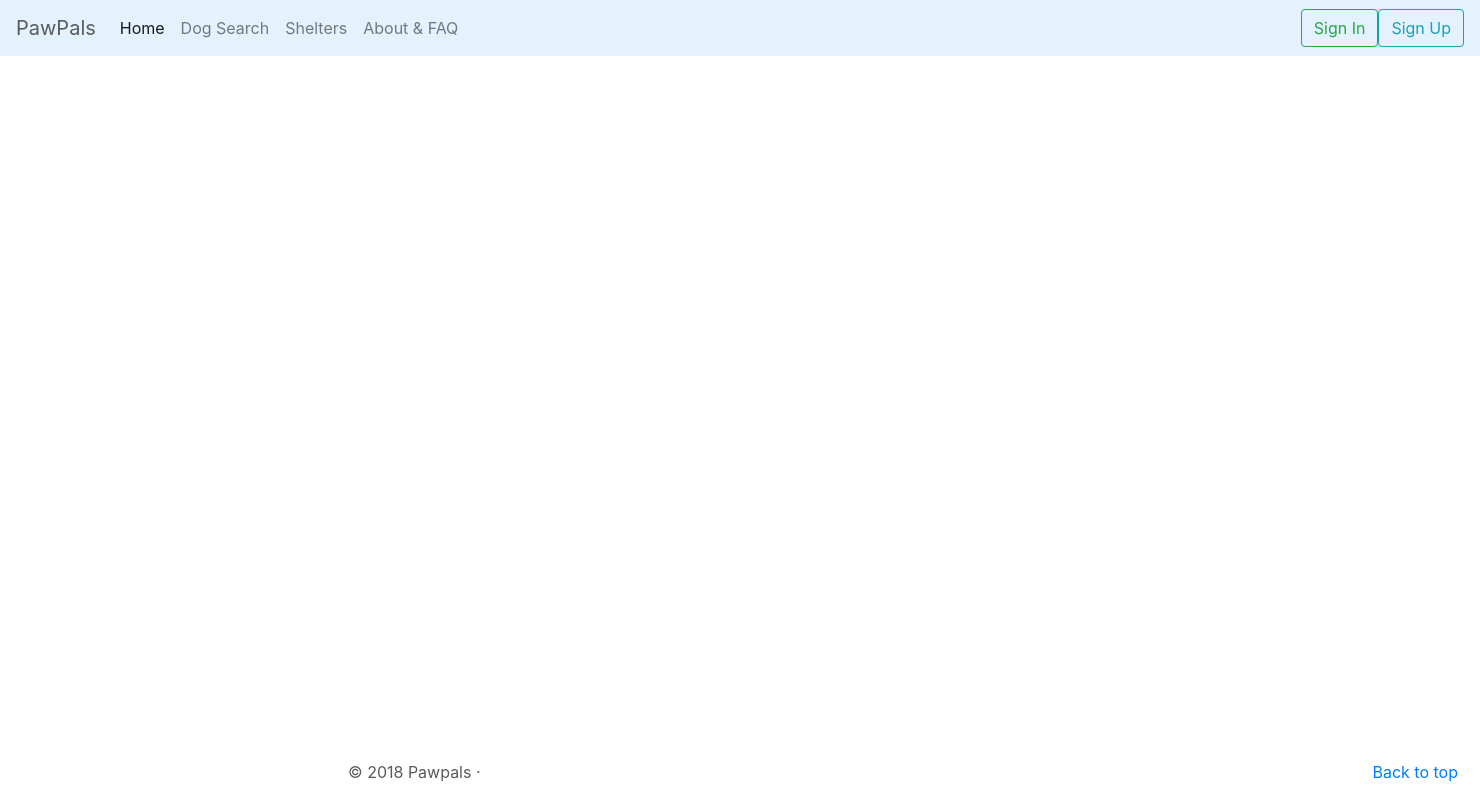
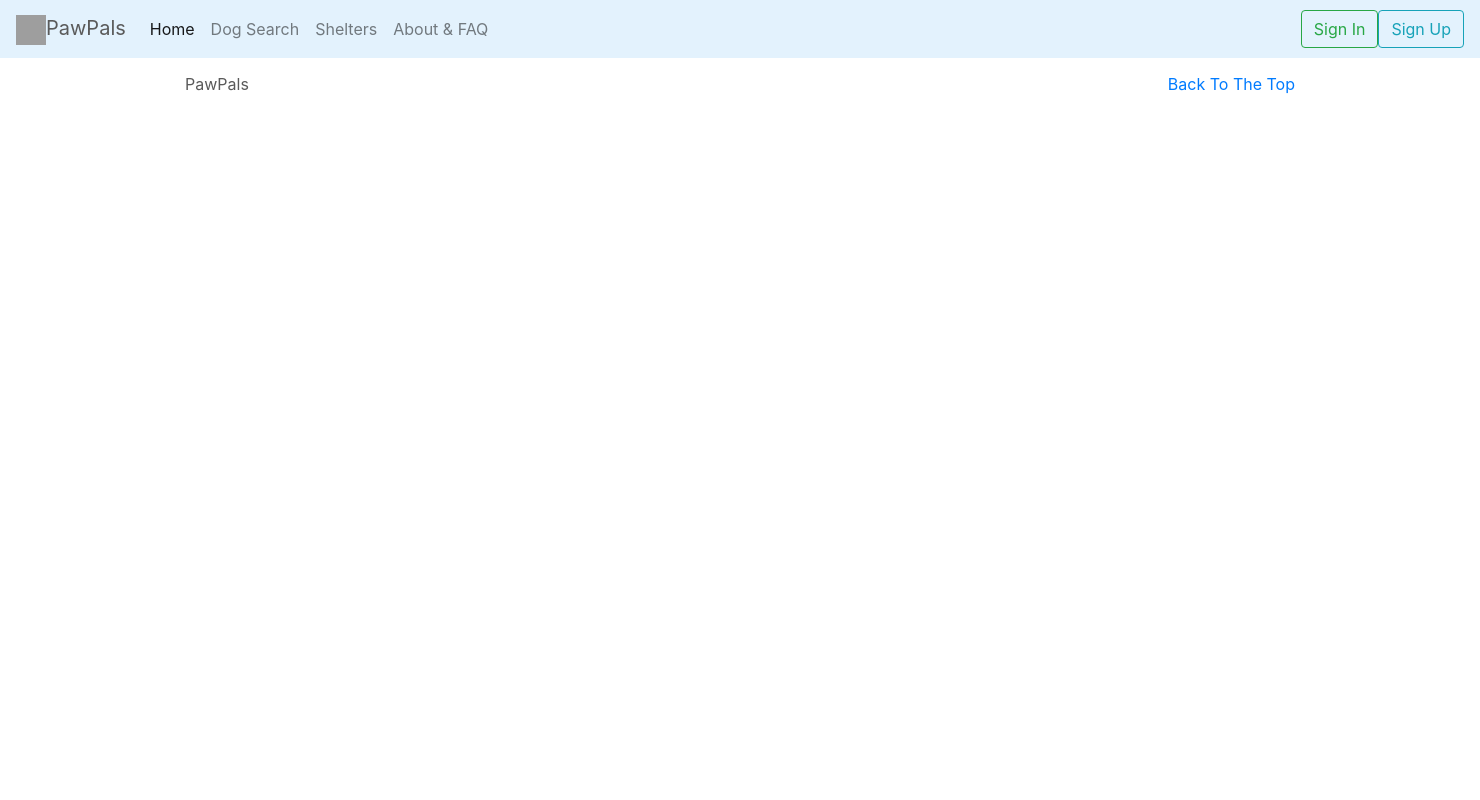
Before and after one commit to ibaiC/PawPals, a Django app: page /pawpals/shelters in a window 1480 px wide. Run offline with Django 3.2, Linux system fonts and the light colour scheme; some libraries are stand-ins or nearby versions; grey boxes are pictures that could not be loaded.

Commit message:
Made adjustments to the footer, sign in and sign up templates and css. Added brand logo code too for navbar

```diff
--- a/static/styles/base_style.css
+++ b/static/styles/base_style.css
@@ -1,14 +1,9 @@
 /* GLOBAL STYLES
 -------------------------------------------------- */
 /* Padding below the footer and lighter body text */
-
-.form_fields {
-    position:relative
-    display: table-cell;
-    vertical-align: middle;
-    color: #FF0000;
-}
-
+.form-signin-heading {
+    padding-bottom: 5px;
+    }
 body {
   padding-top: 2rem;
   padding-bottom: 2rem;
@@ -63,7 +58,9 @@
   position: absolute;
   bottom: 0;
 }
-
+.footer {
+    text-align: center;
+    }
 .center-cropped {
  /* Do not scale the image */
   object-position: center; /* Center the image within the element */
@@ -81,6 +78,7 @@
 }
 form-group col-lg-12{text-align: center;
 }
+
 
 /* MARKETING CONTENT
 -------------------------------------------------- */
--- a/static/styles/register.css
+++ b/static/styles/register.css
@@ -0,0 +1,4 @@
+.container {
+    padding-top: 75px;
+    padding-bottom: 2rem;
+    }
--- a/templates/pawpals/base.html
+++ b/templates/pawpals/base.html
@@ -21,7 +21,7 @@
 {% endblock %}
 
 <nav class="navbar navbar-expand-lg fixed-top navbar-light" style="background-color: #e3f2fd;">
-  <a class="navbar-brand">PawPals</a>
+  <a class="navbar-brand"><img src="BRAND IMAGE LINK HERE" width="30" height="30" alt="">PawPals</a>
 
 <div class="collapse navbar-collapse" id="navbarSupportedContent">
     <ul class="navbar-nav mr-auto">
@@ -56,14 +56,16 @@
             {% block body_block %}
             {% endblock %}
         </div>
+
+  <nav class="navbar navbar-default  navbar-fixed-bottom" role="navigation">
+    <div class="container text-center">
+        <ul class="navbar-nav mr-auto">
+            PawPals
+        </ul>
+           <ul class="navbar-nav ml-auto">
+        <a class="nav-link" href="#Top">Back To The Top</a>
+           </ul>
+    </div>
+</nav>
     </body>
-
-  <footer class="container">
-    <p class="float-right">
-      <a href="#">Back to top</a>
-    </p>
-    <p class="float-left">&copy; 2018 Pawpals &middot;
-    </p>
-  </footer>
-
 </html>
--- a/templates/pawpals/login.html
+++ b/templates/pawpals/login.html
@@ -6,13 +6,12 @@
 {% endblock %}
 
 {% block body_block %}
-
 <link href="http://v4-alpha.getbootstrap.com/examples/signin/signin.css"
 rel="stylesheet">
 
 <form class="form-signin" role="form" method="post" action=".">
 {% csrf_token %}
-<h2 class="form-signin-heading">Please sign in</h2>
+<h2 class="form-signin-heading">Sign In</h2>
 <label for="inputUsername" class="sr-only">Username</label>
 <input type="text" name="username" id="id_username" class="form-control"
 placeholder="Username" required autofocus>
--- a/templates/pawpals/shelters.html
+++ b/templates/pawpals/shelters.html
@@ -3,3 +3,7 @@
 {% block title_block %}
     Shelters
 {% endblock %}
+
+{% block body_block %}
+Shelterssss
+{% endblock %}
```
Also changed, not shown: templates/pawpals/register.html (+46 -22 lines), templates/pawpals/registration.html (deleted, +0 -43 lines).
